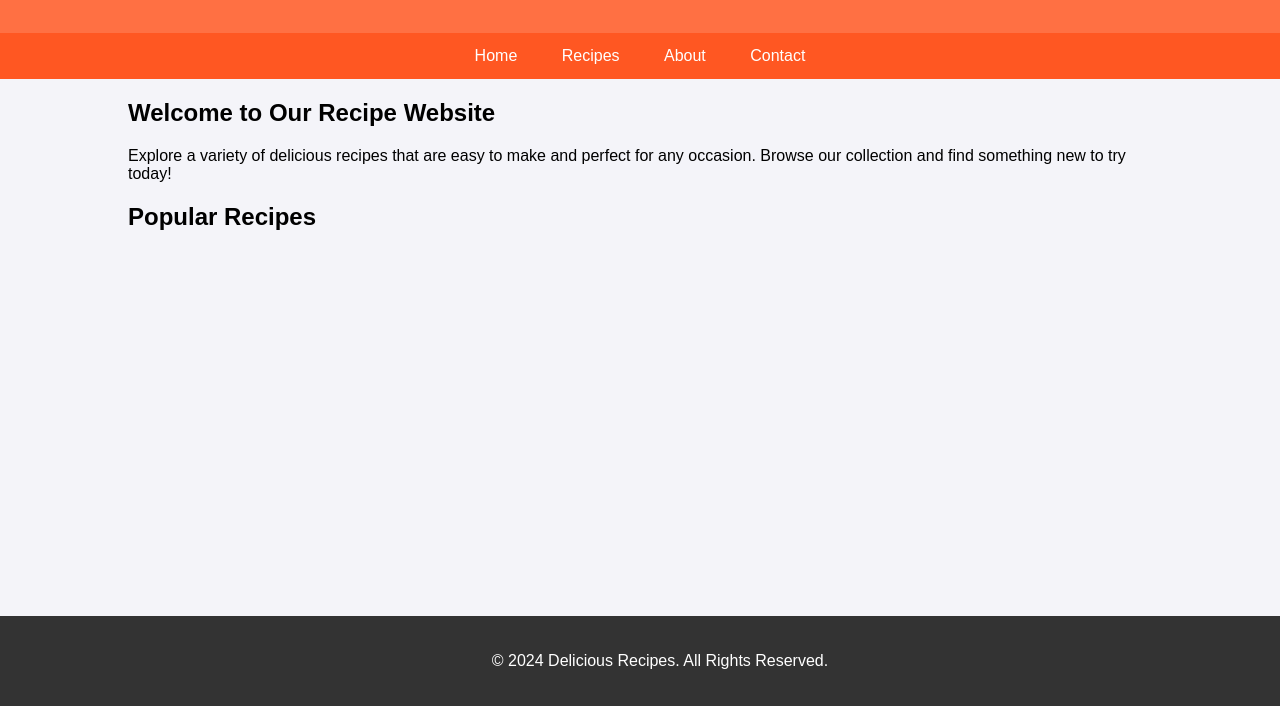
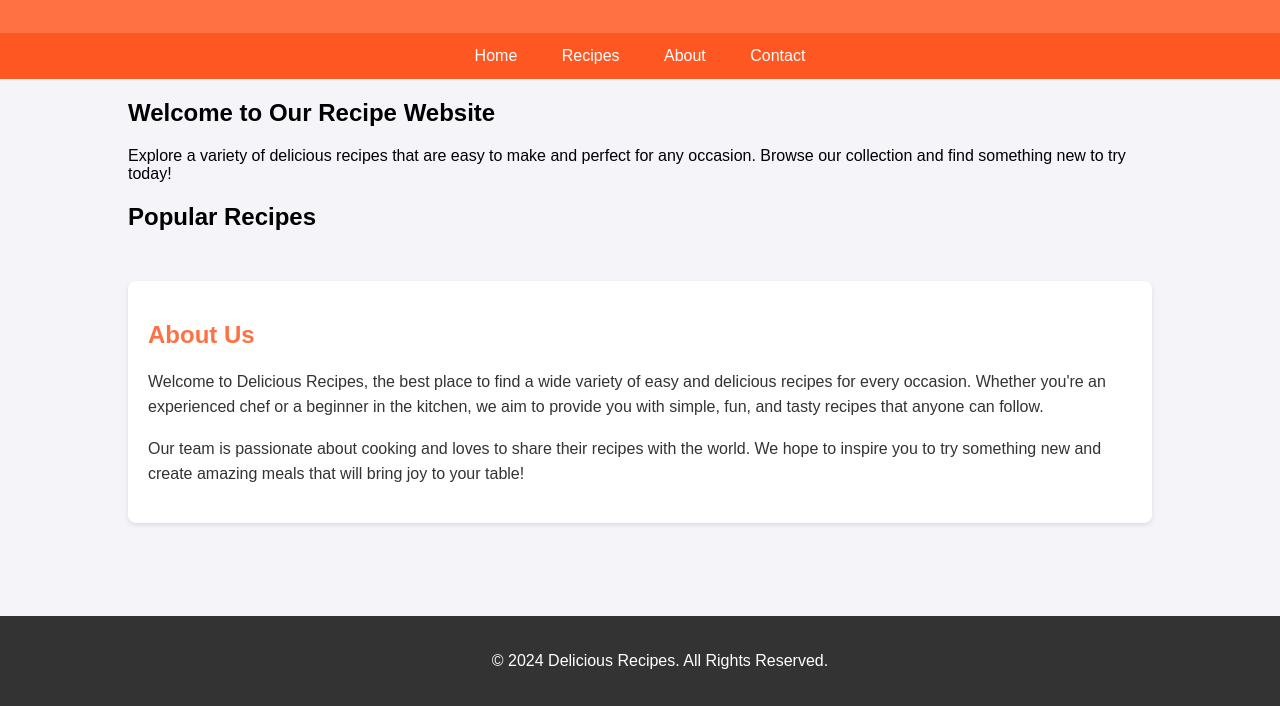
Before and after one commit to AkshajKaim/Recipiedit.github.io, a plain HTML site: page index.html in a window 1280 px wide. Shown: the part 94-800 px from the top of the page. Drawn offline with Linux system fonts and the light colour scheme; a script that the page names is missing.

Commit message:
index.html

```diff
--- a/index.html
+++ b/index.html
@@ -108,6 +108,24 @@
             font-size: 20px;
             cursor: pointer;
         }
+
+        /* About Section Styles */
+        #about {
+            margin-top: 50px;
+            padding: 20px;
+            background-color: #fff;
+            border-radius: 8px;
+            box-shadow: 0 2px 5px rgba(0, 0, 0, 0.1);
+        }
+
+        #about h2 {
+            color: #ff7043;
+        }
+
+        #about p {
+            line-height: 1.6;
+            color: #333;
+        }
     </style>
 </head>
 
@@ -136,6 +154,14 @@
             <h2>Popular Recipes</h2>
             <!-- Add your recipe content here -->
         </section>
+
+        <!-- About Section -->
+        <section id="about">
+            <h2>About Us</h2>
+            <p>Welcome to Delicious Recipes, the best place to find a wide variety of easy and delicious recipes for every occasion. Whether you're an experienced chef or a beginner in the kitchen, we aim to provide you with simple, fun, and tasty recipes that anyone can follow.</p>
+            <p>Our team is passionate about cooking and loves to share their recipes with the world. We hope to inspire you to try something new and create amazing meals that will bring joy to your table!</p>
+        </section>
+
     </div>
 
     <!-- Contact Popup -->
```
